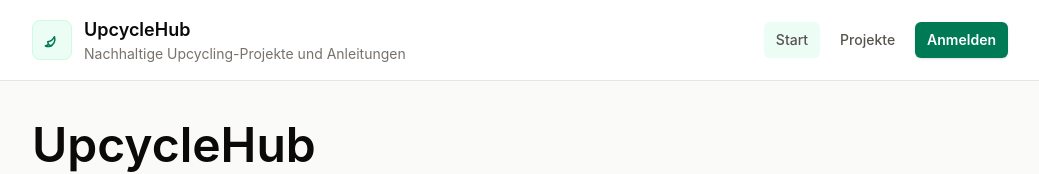
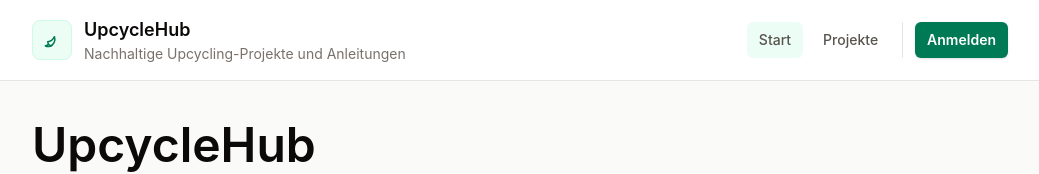
Before and after one commit to dwolken/UpcycleHub, a React (Vite) app in the folder upcyclehub/: page / in a window 1280 px wide. Shown: the top 174 px of the page, without its empty margins (120-1159 px from the left). Built offline with nearby package versions, Linux system fonts and the light colour scheme; no server answers.

Commit message:
UPDATE: auth navigation und userbereich visuell bereinigt

```diff
--- a/upcyclehub/src/routes/__root.jsx
+++ b/upcyclehub/src/routes/__root.jsx
@@ -28,8 +28,10 @@ function RootLayoutContent() {
     'rounded-md px-3 py-2 text-sm font-medium text-stone-600 transition hover:bg-stone-100 hover:text-stone-950'
   const loginLinkClassName =
     'rounded-md bg-emerald-700 px-3 py-2 text-sm font-semibold text-white shadow-sm transition hover:bg-emerald-800'
+  const accountLinkClassName =
+    'rounded-md px-3 py-2 text-sm font-medium text-emerald-800 transition hover:bg-emerald-50 hover:text-emerald-950'
   const buttonClassName =
-    'rounded-md px-3 py-2 text-sm font-medium text-stone-600 transition hover:bg-stone-100 hover:text-stone-950'
+    'rounded-md border border-stone-300 bg-white px-3 py-2 text-sm font-medium text-stone-700 transition hover:border-stone-400 hover:bg-stone-50 hover:text-stone-950'
 
   async function handleLogout() {
     await logout()
@@ -54,7 +56,8 @@ function RootLayoutContent() {
             </div>
           </div>
 
-          <nav className="flex flex-wrap gap-2">
+          <nav className="flex flex-col gap-3 sm:flex-row sm:flex-wrap sm:items-center sm:justify-end">
+            <div className="flex flex-wrap gap-2">
               <Link
                 to="/"
                 className={linkClassName}
@@ -70,7 +73,10 @@ function RootLayoutContent() {
               >
                 Projekte
               </Link>
+            </div>
+
             {!isLoading && !isAuthenticated ? (
+              <div className="flex flex-wrap gap-2 sm:border-l sm:border-stone-200 sm:pl-3">
                 <Link
                   to="/login"
                   className={loginLinkClassName}
@@ -78,16 +84,18 @@ function RootLayoutContent() {
                 >
                   Anmelden
                 </Link>
+              </div>
             ) : null}
+
             {!isLoading && isAuthenticated ? (
-              <>
-                <span className="px-3 py-2 text-sm font-medium text-stone-700">
+              <div className="flex flex-wrap items-center gap-2 rounded-lg border border-stone-200 bg-stone-50 p-1">
+                <span className="rounded-md bg-white px-3 py-2 text-sm font-semibold text-stone-800 shadow-sm">
                   {user.username}
                 </span>
                 <Link
                   to="/my-projects"
-                  className={linkClassName}
-                  activeProps={{ className: `${linkClassName} bg-emerald-50 text-emerald-800` }}
+                  className={accountLinkClassName}
+                  activeProps={{ className: `${accountLinkClassName} bg-emerald-100 text-emerald-950` }}
                 >
                   Meine Projekte
                 </Link>
@@ -98,7 +106,7 @@ function RootLayoutContent() {
                 >
                   Abmelden
                 </button>
-              </>
+              </div>
             ) : null}
           </nav>
         </div>
```
Lines whose indentation alone changed are shown as unchanged.
